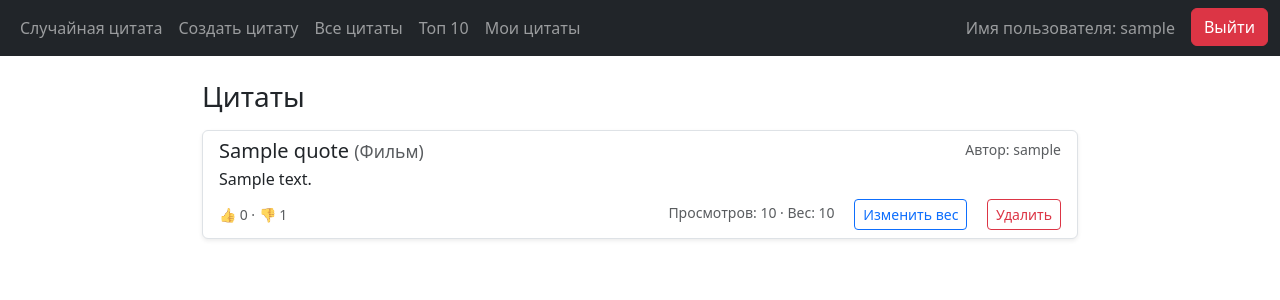
After one commit to F0G0/QuoteWebArchive, a Django app: page /quotes in a window 1280 px wide. The commit adds this page. Shown: the top 300 px of the page. Run offline with Django 5.2, Linux system fonts and the light colour scheme; a user stored in the database is signed in; tables that the repository leaves empty hold one stand-in row (values such as "Sample post").

Commit message:
Добавлена возможность изменения веса, рефакторинг локализации

```diff
--- a/mqa/models.py
+++ b/mqa/models.py
@@ -5,11 +5,11 @@ from django.core.exceptions import ValidationError
 # Create your models here.
 class Quote(models.Model):
     class SourceType(models.TextChoices):
-        MOVIE = 'movie', 'Movie'
-        BOOK = 'book', 'Book'
-        SERIES = 'series', 'Series'
-        GAME = 'game', 'Game'
-        OTHER = 'other', 'Other'
+        MOVIE = 'movie', 'Фильм'
+        BOOK = 'book', 'Книга'
+        SERIES = 'series', 'Сериал'
+        GAME = 'game', 'Игра'
+        OTHER = 'other', 'Другое'
 
     author = models.ForeignKey(User, on_delete=models.CASCADE)
     source_name = models.CharField(max_length=255)
--- a/mqa/urls.py
+++ b/mqa/urls.py
@@ -7,4 +7,9 @@ urlpatterns = [
     path('sign-up', views.sign_up, name='sign_up'),
     path('create-post', views.create_quote, name='create_quote'),
     path('quotes', views.quotes_list, name='quotes_list'),
+    path('my-quotes', views.my_quotes, name='my_quotes'),
+    path('quotes/<int:quote_id>/delete', views.delete_quote, name='delete_quote'),
+    path('quotes/<int:quote_id>/edit-weight', views.edit_quote_weight, name='edit_quote_weight'),
+    path('top', views.top_quotes, name='top_quotes'),
+    path('login', views.login_view, name='login'),
 ]
--- a/mqa/views.py
+++ b/mqa/views.py
@@ -1,6 +1,6 @@
 from django.contrib.auth.decorators import login_required
 from django.shortcuts import render, redirect
-from mqa.forms import RegisterForm, QuoteForm
+from mqa.forms import RegisterForm, QuoteForm, QuoteWeightForm, LoginForm
 from mqa.models import Quote, Reaction
 from django.db.models import Sum, F
 import random
@@ -63,6 +63,30 @@ def quotes_list(request):
     )
     return render(request, 'mqa/quotes_list.html', {"quotes": quotes})
 
+
+@login_required(login_url='/login')
+def my_quotes(request):
+    quotes = (
+        Quote.objects.select_related('author')
+        .filter(author=request.user)
+        .order_by('-update_time', '-id')
+    )
+    return render(request, 'mqa/quotes_list.html', {"quotes": quotes})
+
+
+@login_required(login_url='/login')
+def delete_quote(request, quote_id):
+    if request.method != 'POST':
+        return redirect('my_quotes')
+    try:
+        quote = Quote.objects.get(pk=quote_id, author=request.user)
+    except Quote.DoesNotExist:
+        messages.error(request, 'Цитата не найдена или у вас нет прав.')
+    else:
+        quote.delete()
+        messages.success(request, 'Цитата удалена.')
+    return redirect('my_quotes')
+
 def sign_up(request):
     if request.method == 'POST':
         form = RegisterForm(request.POST)
@@ -102,3 +126,42 @@ def create_quote(request):
     else:
         form = QuoteForm()
     return render(request, 'mqa/create_post.html',{"form": form})
+
+
+@login_required(login_url='/login')
+def edit_quote_weight(request, quote_id):
+    try:
+        quote = Quote.objects.get(pk=quote_id, author=request.user)
+    except Quote.DoesNotExist:
+        messages.error(request, 'Цитата не найдена или у вас нет прав.')
+        return redirect('my_quotes')
+
+    if request.method == 'POST':
+        form = QuoteWeightForm(request.POST, instance=quote)
+        if form.is_valid():
+            form.save()
+            messages.success(request, 'Вес цитаты обновлён.')
+            return redirect('my_quotes')
+    else:
+        form = QuoteWeightForm(instance=quote)
+
+    return render(request, 'mqa/edit_weight.html', {"form": form, "quote": quote})
+
+
+def login_view(request):
+    if request.method == 'POST':
+        form = LoginForm(data=request.POST)
+        if form.is_valid():
+            user = form.get_user()
+            login(request, user)
+            return redirect('home')
+    else:
+        form = LoginForm()
+    return render(request, 'registration/login.html', {'form': form})
+
+
+def top_quotes(request):
+    quotes = list(Quote.objects.select_related('author').all())
+    quotes.sort(key=lambda q: q.likes_count, reverse=True)
+    quotes = quotes[:10]
+    return render(request, 'mqa/top_quotes.html', {"quotes": quotes})
--- a/templates/mqa/base.html
+++ b/templates/mqa/base.html
@@ -14,30 +14,38 @@
         <div>
             <ul class="navbar-nav">
                 <li class="nav-item">
-                    <a class="nav-link" href="/home">Home</a>
+                    <a class="nav-link" href="/home">Случайная цитата</a>
                 </li>
                 <li class="nav-item">
-                    <a class="nav-link" href="/create-post">Post</a>
+                    <a class="nav-link" href="/create-post">Создать цитату</a>
                 </li>
                 <li class="nav-item">
-                    <a class="nav-link" href="/quotes">Quotes</a>
+                    <a class="nav-link" href="/quotes">Все цитаты</a>
                 </li>
+                <li class="nav-item">
+                    <a class="nav-link" href="/top">Топ 10</a>
+                </li>
+                {% if user.is_authenticated %}
+                <li class="nav-item">
+                    <a class="nav-link" href="/my-quotes">Мои цитаты</a>
+                </li>
+                {% endif %}
             </ul>
         </div>
         <div>
             <ul class="navbar-nav">
                 {% if user.is_authenticated %}
-                    <span class="navbar-text me-3">Logged in as {{ user.username }}</span>
+                    <span class="navbar-text me-3">Имя пользователя: {{ user.username }}</span>
                     <li class="nav-item">
                         <form action="{% url 'logout' %}" method="post">
                             {% csrf_token %}
-                            <button type="submit" class="btn btn-danger">Logout</button>
+                            <button type="submit" class="btn btn-danger">Выйти</button>
                         </form>
                     </li>
                 {% else %}
                     <li class="nav-item">
                         <form action="{% url 'login' %}">
-                            <button type="submit" class="btn btn-primary">Login</button>
+                            <button type="submit" class="btn btn-primary">Войти</button>
                         </form>
                     </li>
                 {% endif %}
--- /dev/null
+++ b/templates/mqa/quotes_list.html
@@ -0,0 +1,35 @@
+{% extends 'mqa/base.html' %}
+{% block title %}All quotes{% endblock %}
+{% block content %}
+    <div class="container mt-4" style="max-width: 900px;">
+        <h3 class="mb-3">Цитаты</h3>
+        {% if quotes %}
+            <div class="list-group">
+                {% for q in quotes %}
+                    <div class="list-group-item list-group-item-action mb-3 shadow-sm">
+                        <div class="d-flex w-100 justify-content-between">
+                            <h5 class="mb-1">{{ q.source_name }}{% if q.source_type %} <small class="text-muted">({{ q.get_source_type_display|default:q.source_type }})</small>{% endif %}</h5>
+                            <small class="text-muted">Автор: {{ q.author.username }}</small>
+                        </div>
+                        <p class="mb-1">{{ q.quote_content }}</p>
+                        <div class="d-flex justify-content-between align-items-center small text-muted mt-2">
+                            <span>👍 {{ q.likes_count }} · 👎 {{ q.dislikes_count }}</span>
+                            <span>
+                                Просмотров: {{ q.views }} · Вес: {{ q.weight }}
+                                {% if request.user.id == q.author_id %}
+                                    <a href="{% url 'edit_quote_weight' q.id %}" class="btn btn-sm btn-outline-primary ms-3">Изменить вес</a>
+                                    <form method="post" action="{% url 'delete_quote' q.id %}" class="d-inline ms-3">
+                                        {% csrf_token %}
+                                        <button type="submit" class="btn btn-sm btn-outline-danger">Удалить</button>
+                                    </form>
+                                {% endif %}
+                            </span>
+                        </div>
+                    </div>
+                {% endfor %}
+            </div>
+        {% else %}
+            <div class="alert alert-info" role="alert">Пока нет цитат.</div>
+        {% endif %}
+    </div>
+{% endblock %}
--- a/templates/registration/login.html
+++ b/templates/registration/login.html
@@ -1,10 +1,10 @@
 {% extends 'mqa/base.html' %}
 {% load crispy_forms_filters %}
-{% block title %}Login{% endblock %}
+{% block title %}Логин{% endblock %}
 {% block content %}
     <form method="post">
         {% csrf_token %}{{ form|crispy }}
-        <button type="submit" class="btn btn-success">Login</button>
-        <a href="/sign-up">Click here to register</a>
+        <button type="submit" class="btn btn-success">Войти</button>
+        <a href="/sign-up">Регистрация</a>
     </form>
 {% endblock %}
--- a/templates/registration/sign_up.html
+++ b/templates/registration/sign_up.html
@@ -1,9 +1,9 @@
 {% extends 'mqa/base.html' %}
 {% load crispy_forms_filters %}
-{% block title %}Sign up{% endblock %}
+{% block title %}Регистрация{% endblock %}
 {% block content %}
     <form method="post">
         {% csrf_token %}{{ form|crispy }}
-        <button type="submit" class="btn btn-success">Register</button>
+        <button type="submit" class="btn btn-success">Зарегистрироваться</button>
     </form>
 {% endblock %}
```
Also changed, not shown: mqa/forms.py (+41 -1 lines), templates/mqa/edit_weight.html (added, +22 -0 lines), templates/mqa/top_quotes.html (added, +26 -0 lines).
